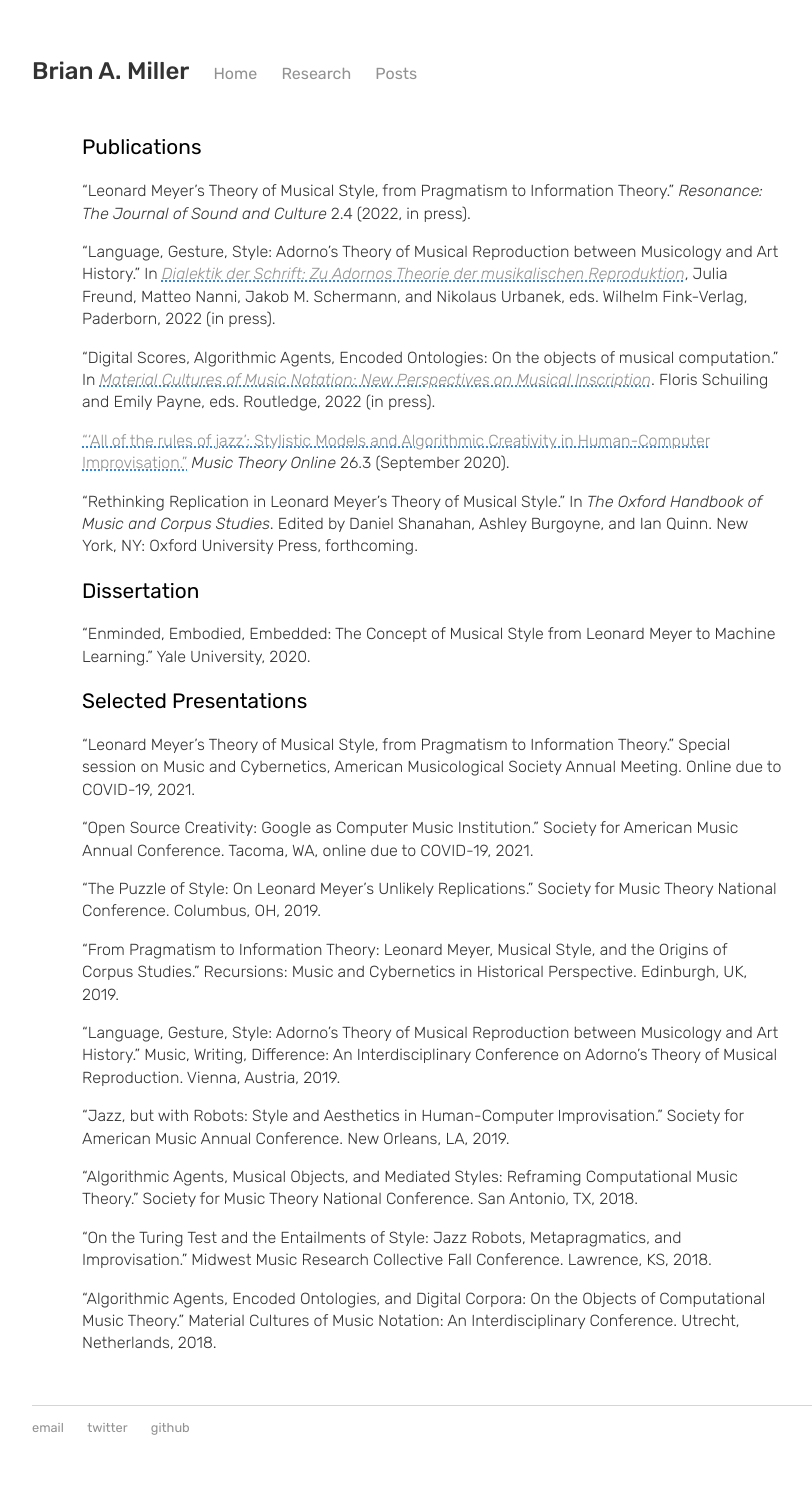
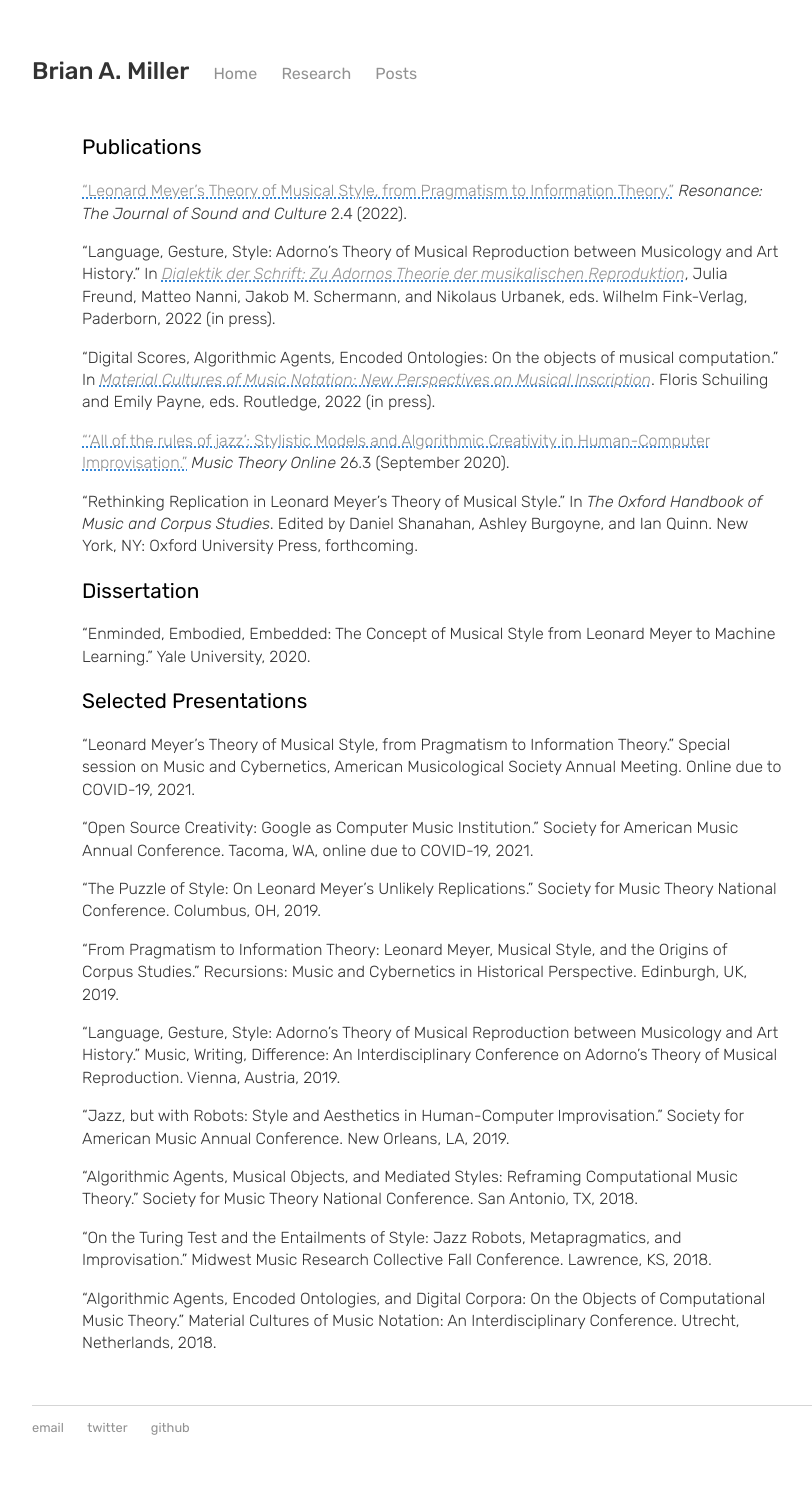
Before and after one commit to bmill42/bmill42.github.io, a Jekyll site: the page built from research/index.md, in a window 1280 px wide. Shown: the whole page, without its empty margins (168-980 px from the left). Built offline with Jekyll 4.4.1, drawn with Linux system fonts in a browser that asks for light colours.

Commit message:
Link for Resonance article

```diff
--- a/research/index.md
+++ b/research/index.md
@@ -5,7 +5,7 @@
 
 ### Publications
 
-“Leonard Meyer’s Theory of Musical Style, from Pragmatism to Information Theory.” _Resonance: The Journal of Sound and Culture_ 2.4 (2022, in press).
+[“Leonard Meyer’s Theory of Musical Style, from Pragmatism to Information Theory.”](/files/Miller_Resonance_2022.pdf) _Resonance: The Journal of Sound and Culture_ 2.4 (2022).
 
 “Language, Gesture, Style: Adorno’s Theory of Musical Reproduction between Musicology and Art History.” In [_Dialektik der Schrift: Zu Adornos Theorie der musikalischen Reproduktion_](https://www.fink.de/view/title/55689 ), Julia Freund, Matteo Nanni, Jakob M. Schermann, and Nikolaus Urbanek, eds. Wilhelm Fink-Verlag, Paderborn, 2022 (in press).
 
```
Also changed, not shown: 1 other file.
